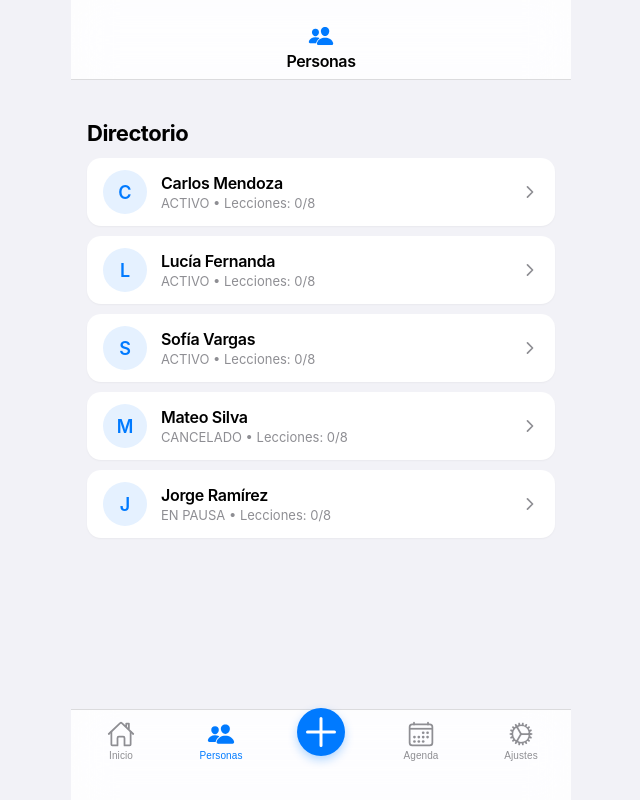
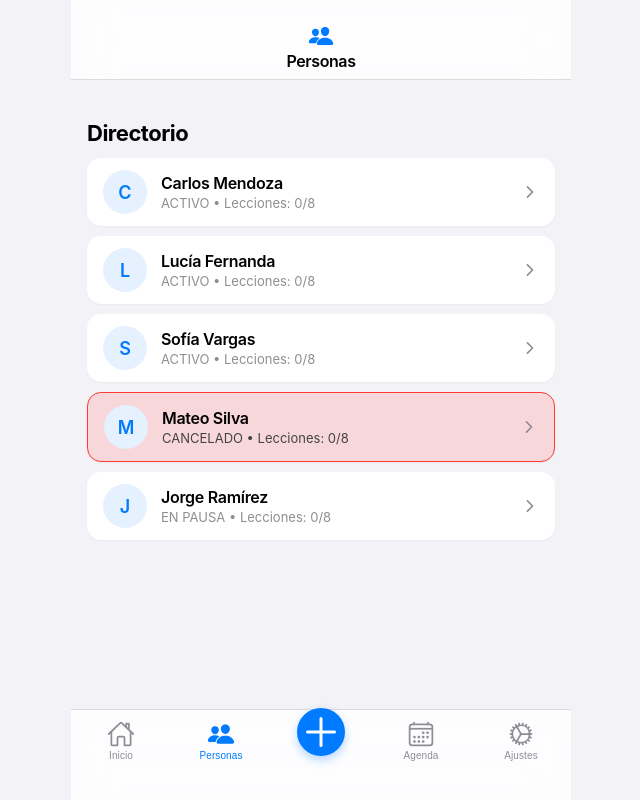
Before and after one commit to carloscercado/estudios-biblicos, a website: page index.html in a window 1280 px wide. Both pictures are taken after a click on the button "Personas". Shown: the whole page, without its empty margins (319-959 px from the left). Drawn offline with nearby package versions, Linux system fonts and the light colour scheme.

Commit message:
Final Polish: Refined morning notification schedule (8AM Mon-Fri Prayer, 9AM Sat Invitation), spiritualized 1h reminders, and minor UI status color fixes.

```diff
--- a/app.js
+++ b/app.js
@@ -17,12 +17,22 @@ const DAILY_VERSES = [
     { text: "Pero, cuando venga el Espíritu Santo sobre ustedes, recibirán poder...", ref: "Hechos 1:8 (NVI)" }
 ];
 
-const URGENT_ACTIVITIES = [
-    "Comparte tu fe a través de tus redes sociales (Estado o Historia).",
-    "Invita a un vecino o amigo cercano a estudiar la biblia.",
-    "Comparte tu fe con algún compañero de trabajo o escuela.",
-    "Escribe un mensaje de ánimo espiritual a 3 contactos de tu teléfono.",
-    "Llama a alguien de la iglesia para animarle y orar juntos."
+const NO_APPT_SUGGESTIONS = [
+    "Ora a Dios para que te guíe a alguien que necesite escuchar el Evangelio hoy.",
+    "Comparte tu testimonio o un versículo en tus redes sociales para sembrar la Palabra.",
+    "Llama o escribe a un vecino para saludarlo y buscar una oportunidad de compartir.",
+    "En tu lugar de trabajo o estudio, busca un momento para animar a alguien con la fe.",
+    "Dedica un tiempo extra a interceder por las personas que tienes en pausa.",
+    "Escribe un mensaje de ánimo a 3 contactos que hace tiempo no saludas."
+];
+
+const HAS_APPT_SUGGESTIONS = [
+    "Recuerda que esta es una batalla espiritual; vístete con toda la armadura de Dios (Efesios 6:11).",
+    "Antes de tu cita, dedica 5 minutos a orar específicamente por el corazón de la persona.",
+    "Confía plenamente en el Señor; Él pondrá las palabras adecuadas en tu boca.",
+    "No temas, porque Dios está contigo en este tiempo de enseñanza.",
+    "Deja los resultados en las manos de Dios; tú solo siembra con amor.",
+    "La Palabra de Dios nunca vuelve vacía; ve con fe a compartir hoy."
 ];
 
 // --- Data Layer ---
@@ -63,6 +73,7 @@ const db = {
             person.location = '';
             person.appointmentType = 'ESTUDIO';
             person.appointmentStudyId = 1;
+            person.isFake = false;
             people.push(person);
         }
         this.set('people', people);
@@ -71,7 +82,7 @@ const db = {
         const p = this.getPerson(personId);
         if(p) {
             p.studies.push({ studyId, date: new Date().toISOString(), notes });
-            p.nextAppointment = null; // Clean up since met
+            p.nextAppointment = null;
             this.savePerson(p);
         }
     },
@@ -82,6 +93,7 @@ const db = {
             p.location = location;
             p.appointmentType = type;
             p.appointmentStudyId = studyId;
+            p.notified = false;
             this.savePerson(p);
         }
     },
@@ -93,11 +105,22 @@ const db = {
         let people = this.getPeople();
         people = people.filter(p => p.id !== personId);
         this.set('people', people);
+    },
+    deleteFakeData() {
+        let people = this.getPeople();
+        people = people.filter(p => !p.isFake);
+        this.set('people', people);
     }
 };
 
 // --- Utilities ---
 const utils = {
+    getGreeting() {
+        const hour = new Date().getHours();
+        if (hour < 12) return { text: "Buenos días", emoji: "☀️" };
+        if (hour < 19) return { text: "Buenas tardes", emoji: "🌤️" };
+        return { text: "Buenas noches", emoji: "🌙" };
+    },
     formatDate(isoString) {
         if(!isoString) return 'Sin fecha';
         const d = new Date(isoString);
@@ -106,7 +129,7 @@ const utils = {
     formatTime(isoString) {
         if(!isoString) return '';
         const d = new Date(isoString);
-        return d.toLocaleTimeString('es-MX', { hour:'2-digit', minute:'2-digit' });
+        return d.toLocaleTimeString('es-MX', { hour:'2-digit', minute:'2-digit', hour12: true }).toUpperCase();
     },
     daysSince(isoString) {
         if(!isoString) return 999;
@@ -149,7 +172,8 @@ const app = {
                     nextAppointment: nextAppt ? new Date(nextAppt).toISOString() : null,
                     location: nextAppt ? "Reunión por verificar" : "",
                     appointmentType: 'ESTUDIO',
-                    appointmentStudyId: 1
+                    appointmentStudyId: 1,
+                    isFake: true
                 });
             });
         }
@@ -166,11 +190,48 @@ const app = {
 
         this.checkAutomations();
         this.navigate('dashboard');
+
+        setInterval(() => this.checkAutomations(), 600000); // Check every 10 mins
     },
 
     checkAutomations() {
         const people = db.getPeople();
         let changed = false;
+        const now = new Date();
+        const todayStr = now.toDateString();
+
+        // Morning Notification (8 AM Mon-Fri | 9 AM Sat)
+        const day = now.getDay(); // 0=Sun, 1=Mon, ..., 6=Sat
+        const lastMorning = localStorage.getItem('lastMorningNotificationDate');
+
+        if (lastMorning !== todayStr) {
+            // Monday - Friday (8 AM) -> Prayer
+            if (day >= 1 && day <= 5 && now.getHours() >= 8) {
+                const candidates = people.filter(p => {
+                    if (p.status !== 'ACTIVO') return false;
+                    if (!p.nextAppointment) return true;
+                    const apptDate = new Date(p.nextAppointment);
+                    const diffDays = (apptDate - now) / (1000 * 60 * 60 * 24);
+                    return diffDays > 7;
+                });
+                if (candidates.length > 0) {
+                    const chosen = candidates[Math.floor(Math.random() * candidates.length)];
+                    this.showNotification('Tiempo de Oración', `Hoy aparta un tiempo para orar por ${chosen.name}. Dios puede poner algo en tu corazón para él/ella.`);
+                    localStorage.setItem('lastMorningNotificationDate', todayStr);
+                }
+            }
+            // Saturday (9 AM) -> Spirit invitation
+            else if (day === 6 && now.getHours() >= 9) {
+                 const candidates = people.filter(p => p.status === 'ACTIVO');
+                 if (candidates.length > 0) {
+                    const chosen = candidates[Math.floor(Math.random() * candidates.length)];
+                    const firstName = chosen.name.split(' ')[0];
+                    this.showNotification('Invitación Especial', `Mañana es un día especial para congregarnos. ¿Por qué no invitas a ${firstName} a unirse a la familia de fe? Será un gran tiempo juntos.`);
+                    localStorage.setItem('lastMorningNotificationDate', todayStr);
+                 }
+            }
+        }
+
         people.forEach(p => {
             // Automation: 24h passed, status ACTIVO, no history, no appointments -> PAUSA
             if (p.status === 'ACTIVO' && p.studies.length === 0 && !p.nextAppointment) {
@@ -178,18 +239,45 @@ const app = {
                     p.status = 'EN PAUSA';
                     db.savePerson(p);
                     changed = true;
-                    if ('Notification' in window && Notification.permission === 'granted' && navigator.serviceWorker) {
-                        navigator.serviceWorker.ready.then(reg => {
-                            reg.showNotification('Discipulado: Aviso Importante', {
-                                body: `${p.name} se movió a "EN PAUSA" porque pasaron 24h sin seguimiento. Agéndalo pronto.`,
-                                icon: '/icon-192x192.png'
-                            });
-                        });
+                    this.showNotification('Aviso Importante', `${p.name} se movió a "EN PAUSA" porque pasaron 24h sin seguimiento.`);
+                }
+            }
+
+            // Automation: Appointment in 1 hour
+            if (p.nextAppointment && !p.notified) {
+                const apptDate = new Date(p.nextAppointment);
+                const diffMs = apptDate - now;
+                const diffMins = Math.floor(diffMs / 60000);
+
+                if (diffMins > 0 && diffMins <= 60) {
+                    let studyInfo = "";
+                    if (p.appointmentType === 'ESTUDIO' && p.appointmentStudyId) {
+                        const curr = db.getCurriculum();
+                        const s = curr.find(x => x.id === p.appointmentStudyId);
+                        if(s) studyInfo = ` para el estudio de "${s.title}"`;
                     }
+                    const msg = `En 1 hora verás a ${p.name}${studyInfo}. Detente un momento y pide a Dios sabiduría para enseñar con amor.`;
+
+                    this.showNotification('Recordatorio de Cita', msg);
+                    p.notified = true;
+                    db.savePerson(p);
+                    changed = true;
                 }
             }
         });
         if(changed && this.currentView === 'people') this.navigate('people');
+    },
+
+    showNotification(title, body) {
+        if ('Notification' in window && Notification.permission === 'granted' && navigator.serviceWorker) {
+            navigator.serviceWorker.ready.then(reg => {
+                reg.showNotification(title, {
+                    body,
+                    icon: './friends.png',
+                    badge: './friends.png'
+                });
+            });
+        }
     },
 
     navigate(view, data = null) {
@@ -218,12 +306,12 @@ const app = {
         container.innerHTML = views[view] ? views[view](data) : '<h1>404</h1>';
         window.scrollTo(0,0);
 
-        // Removed google maps logic
+        this.checkAutomations();
     },
 
     getTitle(view) {
         const titles = {
-            dashboard: { name: 'Inicio', icon: 'home' },
+            dashboard: { name: 'Sigueme', icon: 'home' },
             people: { name: 'Personas', icon: 'people' },
             'add-person': { name: 'Nueva Persona', icon: 'person-add' },
             agenda: { name: 'Agenda', icon: 'calendar' },
@@ -276,7 +364,6 @@ const app = {
 
             if(!datetime) return app.showToast('Elige fecha y hora');
 
-            // Prevent appointment collision
             const targetIso = new Date(datetime).toISOString();
             const targetStr = targetIso.slice(0, 16);
             const clash = db.getPeople().find(p => p.id !== personId && p.nextAppointment && p.nextAppointment.slice(0, 16) === targetStr);
@@ -285,16 +372,6 @@ const app = {
             }
 
             db.setNextAppointment(personId, targetIso, location, type, studyId);
-
-            // Notification
-            if ('Notification' in window && Notification.permission === 'granted' && navigator.serviceWorker) {
-                navigator.serviceWorker.ready.then(reg => {
-                    reg.showNotification('Cita programada', {
-                        body: `Cita (${type}) con ${db.getPerson(personId).name} a las ${utils.formatTime(new Date(datetime))} en ${location || 'ubicación pte.'}.`,
-                        icon: '/icon-192x192.png'
-                    });
-                });
-            }
 
             app.showToast('Cita guardada correctamente');
             if(app.currentView !== 'agenda') app.navigate('detail', personId);
@@ -318,6 +395,13 @@ const app = {
                 app.navigate('people');
             }
         },
+        deleteFakeData() {
+            if(confirm('¿Eliminar todos los datos de prueba iniciales? Tus registros reales se mantendrán.')) {
+                db.deleteFakeData();
+                app.showToast('Datos de prueba eliminados.');
+                app.navigate('settings');
+            }
+        },
         addStudySetting() {
             const title = document.getElementById('set-study-title').value.trim();
             if(!title) return;
@@ -331,7 +415,6 @@ const app = {
 // --- View Renderers ---
 const views = {
     dashboard() {
-        // Dynamic Verse
         let storedIndex = parseInt(localStorage.getItem('dailyVerseIndex') || 0);
         let storedDate = localStorage.getItem('dailyVerseDate');
         const todayStr = new Date().toDateString();
@@ -343,31 +426,32 @@ const views = {
         const verse = DAILY_VERSES[storedIndex] || DAILY_VERSES[0];
 
         const people = db.getPeople();
+        const activePeople = people.filter(p => p.status === 'ACTIVO');
         let todayAppointments = 0;
 
         people.forEach(p => {
             if(p.nextAppointment && new Date(p.nextAppointment).toDateString() === new Date().toDateString()) todayAppointments++;
         });
 
-        // Urgent Actions (Evangelism Recommendations) if no appointments today
-        let urgentHtml = '';
-        if(todayAppointments === 0) {
-            let urgentTaskIndex = parseInt(localStorage.getItem('urgentTaskIndex') || 0);
-            if(storedDate !== todayStr) {
-                urgentTaskIndex = Math.floor(Math.random() * URGENT_ACTIVITIES.length);
-                localStorage.setItem('urgentTaskIndex', urgentTaskIndex);
-            }
-            urgentHtml = `
-            <div class="section-title">Atención Urgente <span class="badge urgent">!</span></div>
-            <div class="card" style="border-left: 4px solid var(--danger); background: var(--danger-light);">
-                <div style="font-weight:700; color:var(--danger); margin-bottom:8px; font-size:14px;">No hay citas agendadas hoy.</div>
-                <div style="font-size:15px; color:var(--text-main); font-weight:500;">
-                    ${URGENT_ACTIVITIES[urgentTaskIndex]}
-                </div>
-            </div>`;
-        } else {
-            urgentHtml = `<div class="card" style="text-align:center; padding: 24px; color:var(--text-muted); font-size:14px;">¡Excelente! Tienes citas para hoy.</div>`;
+        let suggestionHtml = '';
+        let suggestionList = todayAppointments === 0 ? NO_APPT_SUGGESTIONS : HAS_APPT_SUGGESTIONS;
+        let suggestionTitle = todayAppointments === 0 ? 'Sugerencia de acción' : 'Ánimo para hoy';
+        let accentColor = todayAppointments === 0 ? 'var(--warning)' : 'var(--success)';
+        let bgColor = todayAppointments === 0 ? 'var(--accent-light)' : '#d4edda';
+
+        let suggestionIndex = parseInt(localStorage.getItem('suggestionIndex') || 0);
+        if(storedDate !== todayStr) {
+            suggestionIndex = Math.floor(Math.random() * suggestionList.length);
+            localStorage.setItem('suggestionIndex', suggestionIndex);
         }
+
+        suggestionHtml = `
+        <div class="section-title">${suggestionTitle}</div>
+        <div class="card" style="border-left: 4px solid ${accentColor}; background: ${bgColor};">
+            <div style="font-size:15px; color:var(--text-main); font-weight:500;">
+                ${suggestionList[suggestionIndex]}
+            </div>
+        </div>`;
 
         return `
             <div class="verse-card">
@@ -377,8 +461,8 @@ const views = {
 
             <div style="display:flex; gap: 12px; margin: 20px 0;">
                 <div class="card" style="flex:1; margin:0; text-align:center;">
-                   <div style="font-size:26px; font-weight:700; color:var(--accent)">${people.length}</div>
-                   <div style="font-size:12px; font-weight:600; color:var(--text-muted); text-transform:uppercase;">Totales</div>
+                   <div style="font-size:26px; font-weight:700; color:var(--accent)">${activePeople.length}</div>
+                   <div style="font-size:12px; font-weight:600; color:var(--text-muted); text-transform:uppercase;">Activos</div>
                 </div>
                 <div class="card" style="flex:1; margin:0; text-align:center;">
                    <div style="font-size:26px; font-weight:700; color:var(--success)">${todayAppointments}</div>
@@ -386,7 +470,7 @@ const views = {
                 </div>
             </div>
 
-            ${urgentHtml}
+            ${suggestionHtml}
         `;
     },
 
@@ -398,8 +482,10 @@ const views = {
          const curriculumCache = db.getCurriculum();
          people.sort((a,b) => new Date(b.startDate) - new Date(a.startDate));
 
-         html += people.map(p => `
-             <div class="person-item" onclick="app.navigate('detail', '${p.id}')">
+         html += people.map(p => {
+             const statusClass = p.status === 'TERMINADO' ? 'status-terminado' : (p.status === 'CANCELADO' ? 'status-cancelado' : '');
+             return `
+             <div class="person-item ${statusClass}" onclick="app.navigate('detail', '${p.id}')">
                  <div class="person-avatar">${p.name.charAt(0).toUpperCase()}</div>
                  <div class="person-info">
                      <div class="person-name">${p.name}</div>
@@ -407,7 +493,7 @@ const views = {
                  </div>
                  <ion-icon name="chevron-forward" style="color:var(--text-muted); font-size:18px;"></ion-icon>
              </div>
-         `).join('');
+         `}).join('');
          return html;
     },
 
@@ -422,7 +508,6 @@ const views = {
                 <label class="form-label">WhatsApp o Teléfono</label>
                 <input type="tel" id="p-phone" class="form-input" placeholder="+52 1 234 567 8900">
              </div>
-             <!-- Status hidden, auto set to ACTIVE per requirements -->
              <button class="btn-primary" onclick="app.handlers.saveNewPerson()">Guardar Perfil</button>
           </div>
        `;
@@ -433,6 +518,8 @@ const views = {
         if(!p) return `<div>Error</div>`;
         const nextStudy = utils.getNextStudy(p);
         const curr = db.getCurriculum();
+        const firstName = p.name.split(' ')[0];
+        const greeting = utils.getGreeting();
 
         return `
             <div class="card" style="display:flex; align-items:center; margin-bottom: 20px;">
@@ -443,22 +530,20 @@ const views = {
                     <h2 style="font-size:20px; font-weight:600; margin-bottom:2px; white-space:nowrap; overflow:hidden; text-overflow:ellipsis;">${p.name}</h2>
                     <div style="font-size:14px; font-weight:600; color:var(--text-muted); text-transform:uppercase;">Estado: ${p.status}</div>
                 </div>
-                <button class="whatsapp-btn" onclick="app.handlers.openWhatsApp('${p.phone}')"><ion-icon name="logo-whatsapp"></ion-icon></button>
+                <button class="whatsapp-btn" onclick="app.handlers.openWhatsApp('${p.phone}', 'Hola ${firstName}...')"><ion-icon name="logo-whatsapp"></ion-icon></button>
             </div>
 
-            <!-- Sugerencia iOS Style -->
             <div class="card" style="background:var(--accent-light); border:0; padding:16px;">
                 <div style="font-weight:600; font-size:13px; color:var(--accent); margin-bottom:6px; text-transform:uppercase;">Próximo Paso Sugerido</div>
                 ${nextStudy
                     ? `<p style="font-size:15px; margin-bottom: 12px; font-weight:500;">Estudiar: <strong>${nextStudy.title}</strong></p>
-                       <button onclick="app.handlers.openWhatsApp('${p.phone}', 'Hola ${p.name.split(' ')[0]}, ¿listo para nuestro próximo estudio: ${nextStudy.title}?')" style="background:var(--bg-secondary); border:0; color:var(--accent); padding:10px 16px; border-radius:10px; font-size:15px; font-weight:600; width:100%;">Enviar Mensaje para Agendar</button>`
+                       <button onclick="app.handlers.openWhatsApp('${p.phone}', 'Hola ${firstName}, ${greeting.text} ${greeting.emoji}. ¿Cómo estás?')" style="background:var(--bg-secondary); border:0; color:var(--accent); padding:10px 16px; border-radius:10px; font-size:15px; font-weight:600; width:100%;">Enviar Mensaje para Agendar</button>`
                     : `<p style="font-size:15px; margin-bottom: 0; font-weight:500;">¡Ha completado todo el currículo base!</p>`
                 }
             </div>
 
             <button class="btn-primary" style="margin-bottom:20px;" onclick="app.navigate('newsession', '${p.id}')"><ion-icon name="pencil"></ion-icon> Registrar un tiempo</button>
 
-            <!-- Historial -->
             <div class="section-title">Historial</div>
             ${p.studies.length === 0 ? `<div class="card text-center" style="color:var(--text-muted);">Sin tiempos registrados.</div>` :
               [...p.studies].reverse().map(s => {
@@ -475,7 +560,6 @@ const views = {
               }).join('')
             }
 
-            <!-- Agenda -->
             <div class="section-title">Agendar Próxima</div>
             <div class="card" id="detail-agenda-card">
                 ${p.nextAppointment ? `<div style="margin-bottom:14px; padding-bottom:14px; border-bottom:1px solid var(--glass-border); font-size:14px;"><strong>Cita actual (${p.appointmentType}):</strong> ${utils.formatDate(p.nextAppointment)} - ${utils.formatTime(p.nextAppointment)}<br><span style="color:var(--text-muted); font-size:13px;"><ion-icon name="location-outline" style="vertical-align:middle;"></ion-icon> ${p.location||'Sin ubicación'}</span></div>` : ''}
@@ -554,12 +638,14 @@ const views = {
                 const sItem = curr.find(x => x.id === item.p.appointmentStudyId);
                 aptDetails += sItem ? ` (${sItem.title})` : '';
             }
+            const firstName = item.p.name.split(' ')[0];
+            const timeStr = utils.formatTime(item.date);
 
             return `
             <div class="card" style="border-left: 4px solid ${accent}" onclick="app.navigate('detail', '${item.p.id}')">
                 <div style="display:flex; justify-content:space-between; margin-bottom:6px;">
                     <strong style="font-size:16px;">${item.p.name}</strong>
-                    <span style="font-size:13px; font-weight:600; color:${accent}">${utils.formatDate(item.date)} ${utils.formatTime(item.date)}</span>
+                    <span style="font-size:13px; font-weight:600; color:${accent}">${utils.formatDate(item.date)} ${timeStr}</span>
                 </div>
                 <div style="font-size:13px; color:var(--text-main); font-weight:500; margin-bottom:4px;">
                     ${aptDetails}
@@ -568,8 +654,7 @@ const views = {
                     <ion-icon name="location-outline" style="vertical-align:text-bottom;"></ion-icon> ${item.p.location || 'Por definir'}
                 </div>
                 <div style="display:flex; gap:10px;">
-                    <button class="btn-primary" style="background:${accent}; padding:8px; font-size:13px;" onclick="event.stopPropagation(); app.handlers.openWhatsApp('${item.p.phone}', 'Hola, nos vemos en nuestra cita de ${item.p.appointmentType}: ${item.p.location||''}')"><ion-icon name="logo-whatsapp"></ion-icon> Avisar</button>
-                    <!-- Editar abre la ficha y hace foco en la agenda -->
+                    <button class="btn-primary" style="background:${accent}; padding:8px; font-size:13px;" onclick="event.stopPropagation(); app.handlers.openWhatsApp('${item.p.phone}', 'Hola ${firstName}, nos vemos en nuestro tiempo a las ${timeStr}.')"><ion-icon name="logo-whatsapp"></ion-icon> Avisar</button>
                     <button class="btn-primary" style="background:var(--bg-primary); color:var(--text-main); padding:8px; font-size:13px;" onclick="event.stopPropagation(); app.navigate('detail', '${item.p.id}'); setTimeout(()=>document.getElementById('detail-agenda-card').scrollIntoView(), 100);"><ion-icon name="pencil-outline"></ion-icon> Editar</button>
                 </div>
             </div>`
@@ -582,10 +667,11 @@ const views = {
         return `
             <div class="card text-center" style="padding:20px;">
                 <ion-icon name="book" style="font-size:48px; color:var(--accent); margin-bottom:16px;"></ion-icon>
-                <h2 style="font-size:20px; font-weight:600; margin-bottom:8px;">Ajustes de la App</h2>
+                <h2 style="font-size:20px; font-weight:600; margin-bottom:8px;">Ajustes de Sigueme</h2>
                 <div style="margin-top:16px; text-align:left; font-size:14px; line-height:1.5;">
-                    PWA instalable - Versión Offline.<br><br>
-                    <strong>Para instalar:</strong> Toca Compartir > Añadir a Inicio.
+                    <strong>PWA instalable:</strong><br>
+                    Para instalar en Android: Toca el menú de 3 puntos (⋮) en Chrome y selecciona <strong>"Instalar aplicación"</strong>.<br><br>
+                    Para iOS: Toca el botón <strong>Compartir</strong> > <strong>Añadir a pantalla de inicio</strong>.
                 </div>
             </div>
 
@@ -606,13 +692,20 @@ const views = {
             </div>
 
             <div class="card" style="margin-top:40px; text-align:center; background:var(--danger-light);">
-                <div style="color:var(--danger); font-weight:600; margin-bottom:12px; font-size:14px;">Zona de Peligro</div>
-                <button class="btn-primary btn-danger" style="background:var(--danger); color:white;" onclick="if(confirm('¿Estás SEGURO de borrar toda la información? Todos los perfiles, citas y datos locales se perderán para siempre.')) { localStorage.clear(); window.location.reload(); }">
-                    <ion-icon name="trash"></ion-icon> Borrar Todo (Data Fake)
+                <div style="color:var(--danger); font-weight:600; margin-bottom:12px; font-size:14px;">Zona de Datos de Prueba</div>
+                <button class="btn-primary btn-danger" style="background:var(--danger); color:white;" onclick="app.handlers.deleteFakeData()">
+                    <ion-icon name="trash"></ion-icon> Borrar Datos FAKE (Prueba)
+                </button>
+                <p style="font-size:11px; margin-top:8px; color:var(--danger);">Esto solo eliminará los 5 perfiles iniciales de ejemplo.</p>
+            </div>
+
+             <div class="card" style="margin-top:20px; text-align:center;">
+                <button class="btn-primary btn-danger" style="background:transparent; color:var(--danger); border: 1px solid var(--danger); box-shadow:none;" onclick="if(confirm('¿Estás SEGURO de borrar TODO? Se perderán tus datos reales también.')) { localStorage.clear(); window.location.reload(); }">
+                    <ion-icon name="alert-circle"></ion-icon> Borrar TODO (Reset Total)
                 </button>
             </div>
             `;
     }
-}
+};
 
 document.addEventListener('DOMContentLoaded', () => app.init());
--- a/styles.css
+++ b/styles.css
@@ -157,6 +157,10 @@ body {
 .person-info { flex: 1; overflow: hidden; }
 .person-name { font-weight: 600; font-size: 16px; margin-bottom: 2px; letter-spacing: -0.3px; white-space: nowrap; text-overflow: ellipsis; overflow: hidden; }
 .person-meta { font-size: 13px; color: var(--text-muted); }
+.person-item.status-terminado { background-color: #d4edda; border: 1px solid var(--success); }
+.person-item.status-cancelado { background-color: #f8d7da; border: 1px solid var(--danger); }
+.person-item.status-terminado .person-name, .person-item.status-cancelado .person-name { color: #000; }
+.person-item.status-terminado .person-meta, .person-item.status-cancelado .person-meta { color: #444; }
 
 .whatsapp-btn {
   background: var(--success); color: white; border: none;
```
